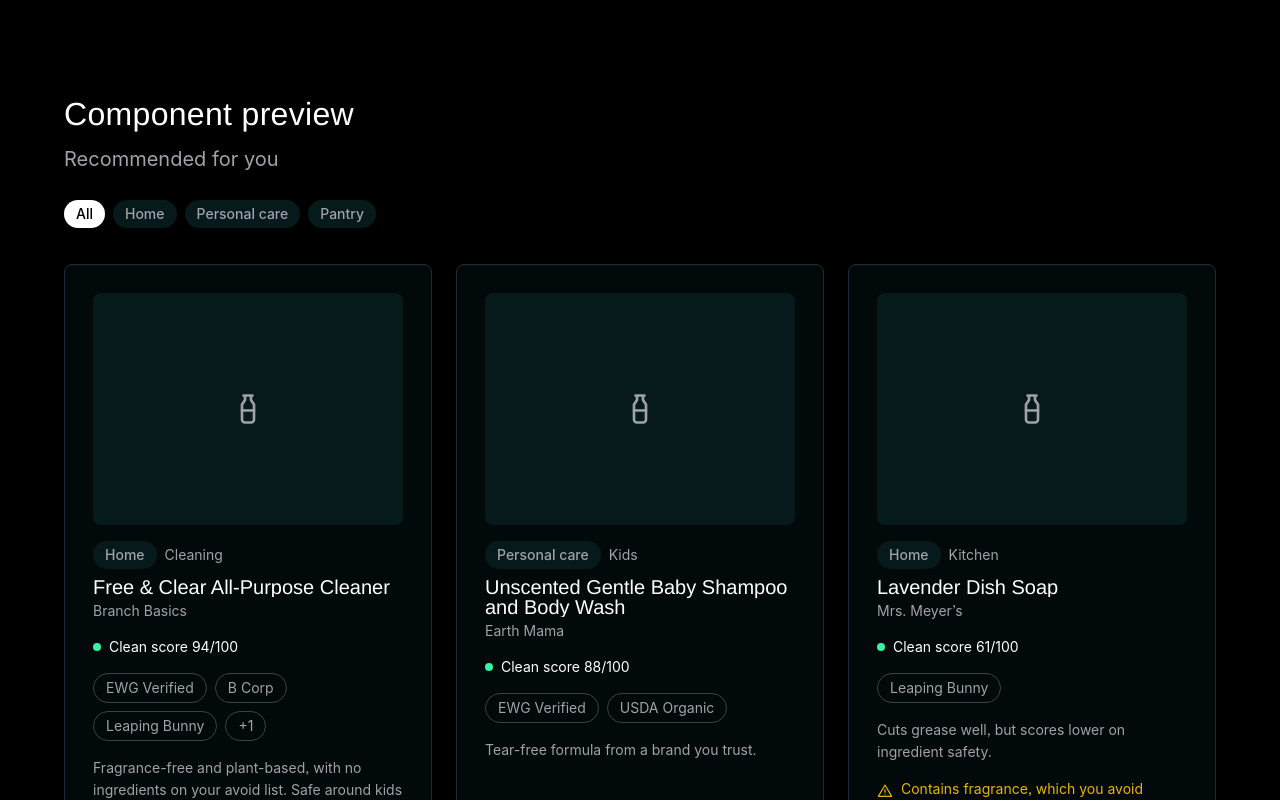
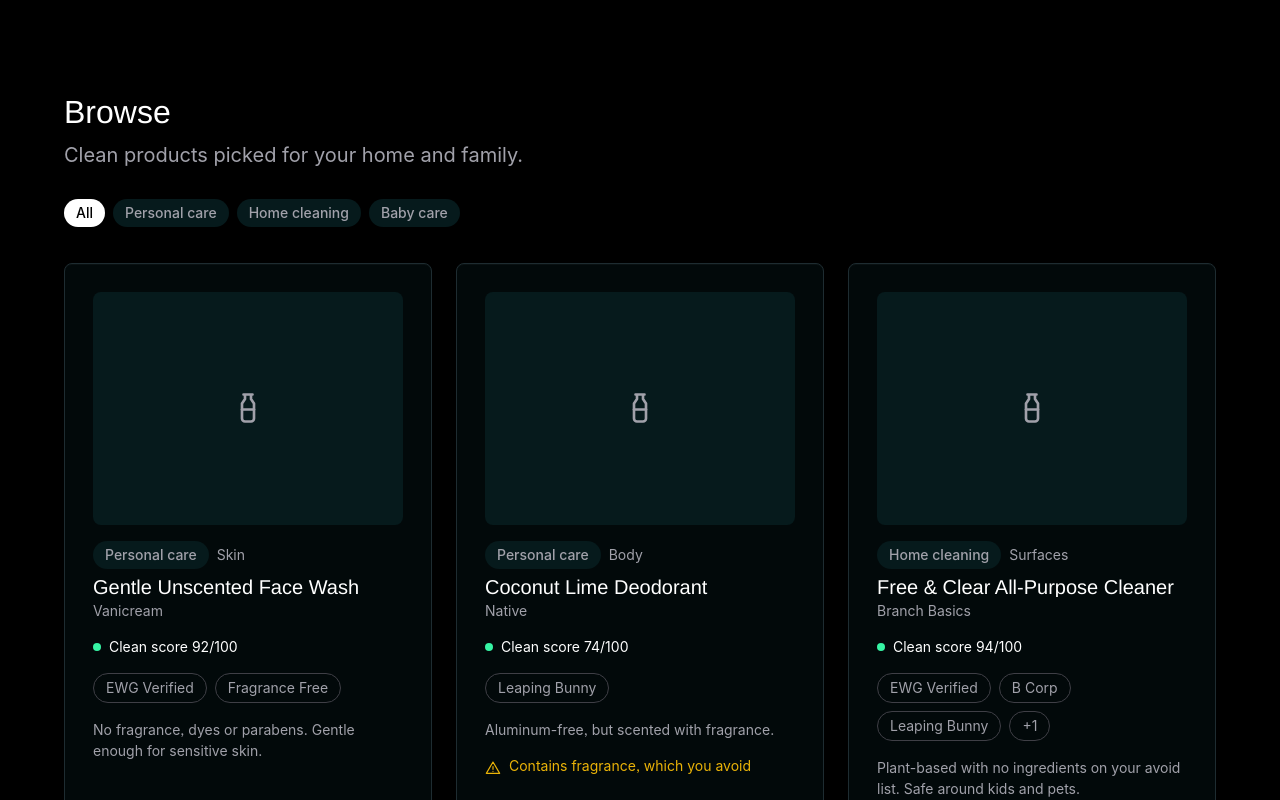
Before and after one commit to bphillips0172/clean-shopper, a React (Vite) app: page / in a window 1280 px wide. Shown: the top 800 px of the page. Built offline with nearby package versions, Linux system fonts and the light colour scheme.

Commit message:
Build browse page with category filter and Save to List
Co-Authored-By: Claude Opus 5.5 <noreply@anthropic.com>

```diff
--- a/src/App.jsx
+++ b/src/App.jsx
@@ -1,93 +1,7 @@
-import { useState } from 'react'
-import CategoryTag from './components/CategoryTag.jsx'
-import ProductCard from './components/ProductCard.jsx'
-
-// Placeholder products for previewing ProductCard.
-const sampleProducts = [
-  {
-    id: 'all-purpose',
-    name: 'Free & Clear All-Purpose Cleaner',
-    brand: 'Branch Basics',
-    category: 'Home',
-    subcategory: 'Cleaning',
-    cleanScore: 94,
-    certifications: ['EWG Verified', 'B Corp', 'Leaping Bunny', 'Cruelty Free'],
-    reason: 'Fragrance-free and plant-based, with no ingredients on your avoid list. Safe around kids and pets.',
-  },
-  {
-    id: 'shampoo',
-    name: 'Unscented Gentle Baby Shampoo and Body Wash',
-    brand: 'Earth Mama',
-    category: 'Personal care',
-    subcategory: 'Kids',
-    cleanScore: 88,
-    certifications: ['EWG Verified', 'USDA Organic'],
-    reason: 'Tear-free formula from a brand you trust.',
-  },
-  {
-    id: 'dish-soap',
-    name: 'Lavender Dish Soap',
-    brand: 'Mrs. Meyer’s',
-    category: 'Home',
-    subcategory: 'Kitchen',
-    cleanScore: 61,
-    certifications: ['Leaping Bunny'],
-    reason: 'Cuts grease well, but scores lower on ingredient safety.',
-    avoidedIngredient: 'fragrance',
-  },
-]
-
-const categories = ['All', 'Home', 'Personal care', 'Pantry']
+import BrowsePage from './features/browse/BrowsePage.jsx'
 
 function App() {
-  const [savedIds, setSavedIds] = useState(['shampoo'])
-  const [activeCategory, setActiveCategory] = useState('All')
-
-  const toggleSaved = (id) =>
-    setSavedIds((ids) => (ids.includes(id) ? ids.filter((x) => x !== id) : [...ids, id]))
-
-  const shownProducts =
-    activeCategory === 'All'
-      ? sampleProducts
-      : sampleProducts.filter((product) => product.category === activeCategory)
-
-  return (
-    <main className="mx-auto max-w-[var(--container-max)] px-container-phone py-section-phone sm:px-container-tablet sm:py-section-tablet lg:px-container-desktop lg:py-section-desktop">
-      <h1 className="font-display text-xl font-[360] leading-[1.14] tracking-[0.32px] text-fg">
-        Component preview
-      </h1>
-      <h2 className="mt-3 text-lg text-muted">Recommended for you</h2>
-
-      <div role="group" aria-label="Filter by category" className="mt-5 flex flex-wrap gap-2">
-        {categories.map((label) => (
-          <CategoryTag
-            key={label}
-            label={label}
-            isActive={label === activeCategory}
-            onClick={() => setActiveCategory(label)}
-          />
-        ))}
-      </div>
-
-      {shownProducts.length === 0 && (
-        <p className="mt-8 text-base text-muted">No {activeCategory.toLowerCase()} products yet.</p>
-      )}
-
-      <ul className="mt-8 grid grid-cols-1 gap-5 sm:grid-cols-2 lg:grid-cols-3">
-        {shownProducts.map(({ id, ...product }) => (
-          <li key={id}>
-            <ProductCard
-              {...product}
-              saved={savedIds.includes(id)}
-              onSave={() => toggleSaved(id)}
-              categoryActive={product.category === activeCategory}
-              onCategoryClick={() => setActiveCategory(product.category)}
-            />
-          </li>
-        ))}
-      </ul>
-    </main>
-  )
+  return <BrowsePage />
 }
 
 export default App
--- /dev/null
+++ b/src/features/browse/BrowsePage.jsx
@@ -0,0 +1,59 @@
+import { useState } from 'react'
+import CategoryTag from '../../components/CategoryTag.jsx'
+import ProductCard from '../../components/ProductCard.jsx'
+import { categories, placeholderProducts } from './placeholderProducts.js'
+
+const ALL = 'All'
+
+function BrowsePage() {
+  const [activeCategory, setActiveCategory] = useState(ALL)
+  const [savedIds, setSavedIds] = useState([])
+
+  const toggleSaved = (id) =>
+    setSavedIds((ids) => (ids.includes(id) ? ids.filter((x) => x !== id) : [...ids, id]))
+
+  const shownProducts =
+    activeCategory === ALL
+      ? placeholderProducts
+      : placeholderProducts.filter((product) => product.category === activeCategory)
+
+  return (
+    <main className="mx-auto max-w-[var(--container-max)] px-container-phone py-section-phone sm:px-container-tablet sm:py-section-tablet lg:px-container-desktop lg:py-section-desktop">
+      <h1 className="font-display text-xl font-normal leading-tight text-fg">Browse</h1>
+      <p className="mt-3 text-lg text-muted">Clean products picked for your home and family.</p>
+
+      <div role="group" aria-label="Filter by category" className="mt-6 flex flex-wrap gap-2">
+        {[ALL, ...categories].map((label) => (
+          <CategoryTag
+            key={label}
+            label={label}
+            isActive={label === activeCategory}
+            onClick={() => setActiveCategory(label)}
+          />
+        ))}
+      </div>
+
+      <h2 className="sr-only">Products</h2>
+
+      {shownProducts.length === 0 ? (
+        <p className="mt-8 text-base text-muted">No products in this category yet.</p>
+      ) : (
+        <ul className="mt-8 grid grid-cols-1 gap-5 sm:grid-cols-2 lg:grid-cols-3">
+          {shownProducts.map(({ id, ...product }) => (
+            <li key={id}>
+              <ProductCard
+                {...product}
+                saved={savedIds.includes(id)}
+                onSave={() => toggleSaved(id)}
+                categoryActive={product.category === activeCategory}
+                onCategoryClick={() => setActiveCategory(product.category)}
+              />
+            </li>
+          ))}
+        </ul>
+      )}
+    </main>
+  )
+}
+
+export default BrowsePage
--- /dev/null
+++ b/src/features/browse/placeholderProducts.js
@@ -0,0 +1,67 @@
+// Placeholder products for the browse page until real recommendations exist.
+export const categories = ['Personal care', 'Home cleaning', 'Baby care']
+
+export const placeholderProducts = [
+  {
+    id: 'face-wash',
+    name: 'Gentle Unscented Face Wash',
+    brand: 'Vanicream',
+    category: 'Personal care',
+    subcategory: 'Skin',
+    cleanScore: 92,
+    certifications: ['EWG Verified', 'Fragrance Free'],
+    reason: 'No fragrance, dyes or parabens. Gentle enough for sensitive skin.',
+  },
+  {
+    id: 'deodorant',
+    name: 'Coconut Lime Deodorant',
+    brand: 'Native',
+    category: 'Personal care',
+    subcategory: 'Body',
+    cleanScore: 74,
+    certifications: ['Leaping Bunny'],
+    reason: 'Aluminum-free, but scented with fragrance.',
+    avoidedIngredient: 'fragrance',
+  },
+  {
+    id: 'all-purpose',
+    name: 'Free & Clear All-Purpose Cleaner',
+    brand: 'Branch Basics',
+    category: 'Home cleaning',
+    subcategory: 'Surfaces',
+    cleanScore: 94,
+    certifications: ['EWG Verified', 'B Corp', 'Leaping Bunny', 'Cruelty Free'],
+    reason: 'Plant-based with no ingredients on your avoid list. Safe around kids and pets.',
+  },
+  {
+    id: 'dish-soap',
+    name: 'Lavender Dish Soap',
+    brand: 'Mrs. Meyer’s',
+    category: 'Home cleaning',
+    subcategory: 'Kitchen',
+    cleanScore: 61,
+    certifications: ['Leaping Bunny'],
+    reason: 'Cuts grease well, but scores lower on ingredient safety.',
+    avoidedIngredient: 'fragrance',
+  },
+  {
+    id: 'baby-wash',
+    name: 'Unscented Gentle Baby Shampoo and Body Wash',
+    brand: 'Earth Mama',
+    category: 'Baby care',
+    subcategory: 'Bath',
+    cleanScore: 88,
+    certifications: ['EWG Verified', 'USDA Organic'],
+    reason: 'Tear-free formula from a brand you trust.',
+  },
+  {
+    id: 'diaper-cream',
+    name: 'Mineral Diaper Rash Cream',
+    brand: 'Babo Botanicals',
+    category: 'Baby care',
+    subcategory: 'Diapering',
+    cleanScore: 90,
+    certifications: ['EWG Verified', 'Non-GMO'],
+    reason: 'Zinc oxide base with no petroleum or synthetic fragrance.',
+  },
+]
```
Also changed, not shown: 2 other files (tests, documents, lock files or other folders).
